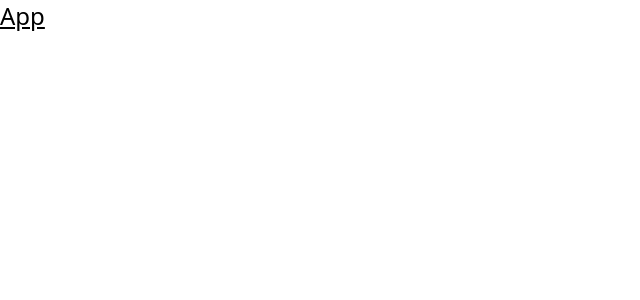
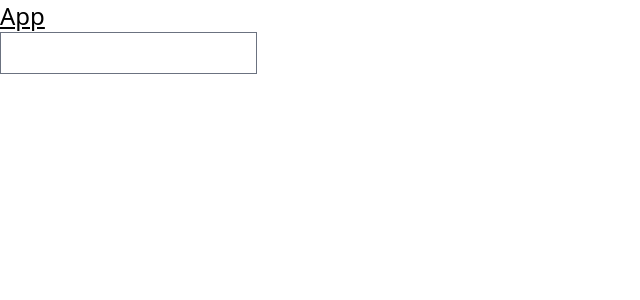
Before and after one commit to yoo-nji/programmers_web_devcourse, a React (Vite) app in the folder learn-react/03/: page / in a window 1280 px wide. Shown: the top 300 px of the page, without its empty margins (0-640 px from the left). Built offline with nearby package versions, Linux system fonts and the light colour scheme.

Commit message:
[react] tailwind-forms 사용

```diff
--- a/learn-react/03/package.json
+++ b/learn-react/03/package.json
@@ -21,6 +21,7 @@
   },
   "devDependencies": {
     "@eslint/js": "^9.13.0",
+    "@tailwindcss/forms": "^0.5.9",
     "@types/react": "^18.3.12",
     "@types/react-dom": "^18.3.1",
     "@vanilla-extract/vite-plugin": "^4.0.18",
--- a/learn-react/03/src/App.tsx
+++ b/learn-react/03/src/App.tsx
@@ -6,6 +6,8 @@ export default function App() {
       {/* 스타일충돌 */}
       {/* <h1 className="text-3xl underline text-2xl">App</h1> */}
       <h1 className={twMerge("text-3xl", "underline", "text-2xl")}>App</h1>
+
+      <input type="text" />
     </>
   );
 }
--- a/learn-react/03/tailwind.config.js
+++ b/learn-react/03/tailwind.config.js
@@ -7,7 +7,9 @@ export default {
   theme: {
     extend: {},
   },
-  plugins: [],
+  plugins: [
+    require('@tailwindcss/forms'),
+  ],
   future: {
     hoverOnlyWhenSupported: true,
   },
```
